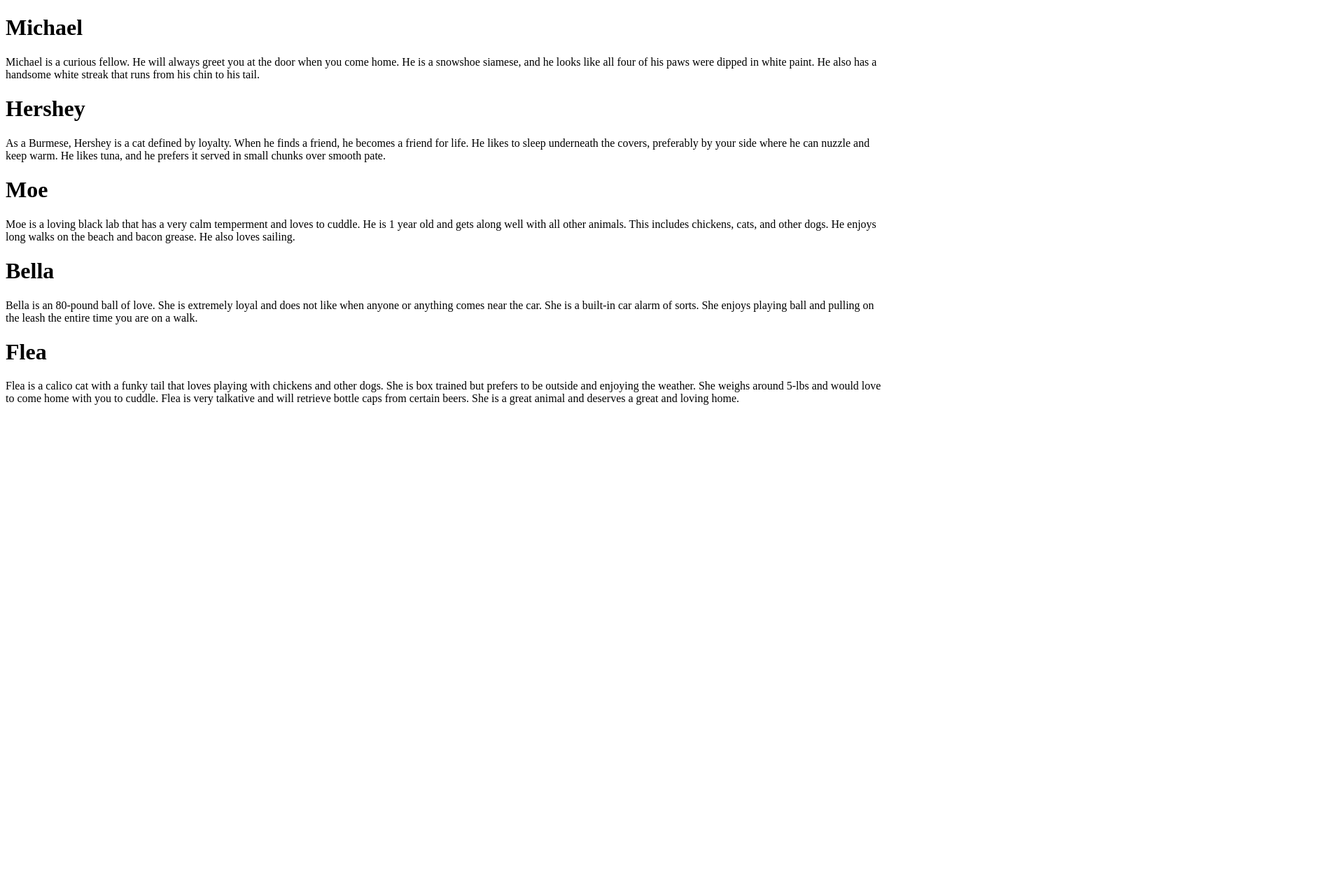
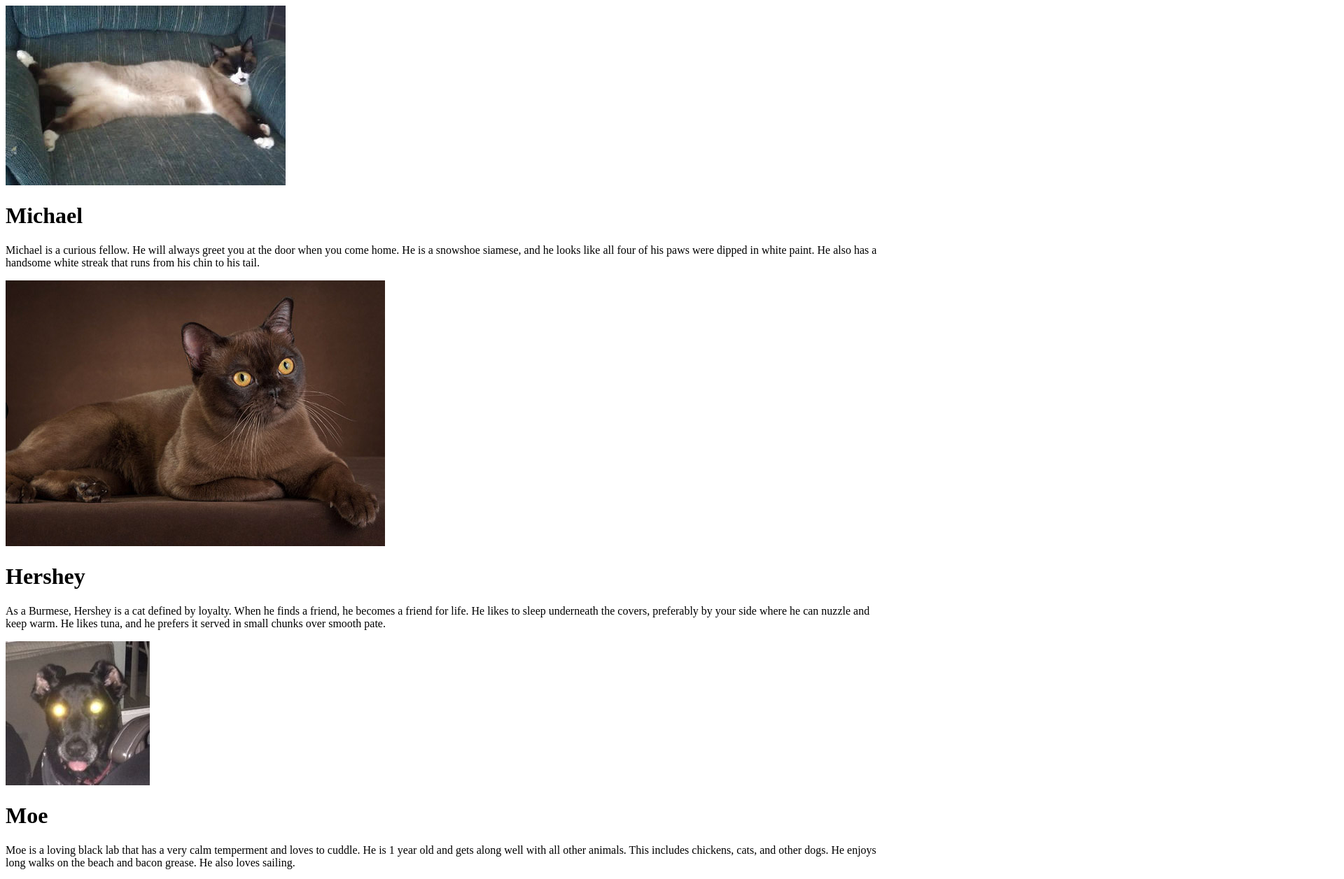
Before and after one commit to jonathanstull/animal-shelter, a plain HTML site: page index.html in a window 1280 px wide. Shown: the top 1257 px of the page at 70% size, 1920 px wide, since content can reach past the window. Before the commit the page ends 800 px from the top, so only its background shows below. Drawn offline with Linux system fonts and the light colour scheme.

Commit message:
add images for each pet
Co-authored-by: Brent Hubbard <hubbardbrent@hotmail.com>

```diff
--- a/index.html
+++ b/index.html
@@ -7,14 +7,19 @@
   <title>Document</title>
 </head>
 <body>
+    <img src="\img\michael.jpeg" alt="The Cat Michael">
     <h1>Michael</h1>
     <p>Michael is a curious fellow. He will always greet you at the door when you come home. He is a snowshoe siamese, and he looks like all four of his paws were dipped in white paint. He also has a handsome white streak that runs from his chin to his tail.</p>
+    <img src="\img\hershey.png" alt="The Awesome cat hershey">
     <h1>Hershey</h1>
     <p>As a Burmese, Hershey is a cat defined by loyalty. When he finds a friend, he becomes a friend for life. He likes to sleep underneath the covers, preferably by your side where he can nuzzle and keep warm. He likes tuna, and he prefers it served in small chunks over smooth pate.</p>
+    <img src="\img\moe.jpg" alt="The Dog Moe">
     <h1>Moe</h1>
     <p>Moe is a loving black lab that has a very calm temperment and loves to cuddle. He is 1 year old and gets along well with all other animals. This includes chickens, cats, and other dogs. He enjoys long walks on the beach and bacon grease. He also loves sailing.</p>
+    <img src="\img\bella.jpg" alt="The Dog Bella">
     <h1>Bella</h1>
     <p>Bella is an 80-pound ball of love. She is extremely loyal and does not like when anyone or anything comes near the car. She is a built-in car alarm of sorts. She enjoys playing ball and pulling on the leash the entire time you are on a walk. </p>
+    <img src="\img\flea.jpg" alt="The Cat Flea">
     <h1>Flea</h1>
     <p>Flea is a calico cat with a funky tail that loves playing with chickens and other dogs. She is box trained but prefers to be outside and enjoying the weather. She weighs around 5-lbs and would love to come home with you to cuddle. Flea is very talkative and will retrieve bottle caps from certain beers. She is a great animal and deserves a great and loving home.</p>
 </body>
```
Lines whose indentation alone changed are shown as unchanged.
